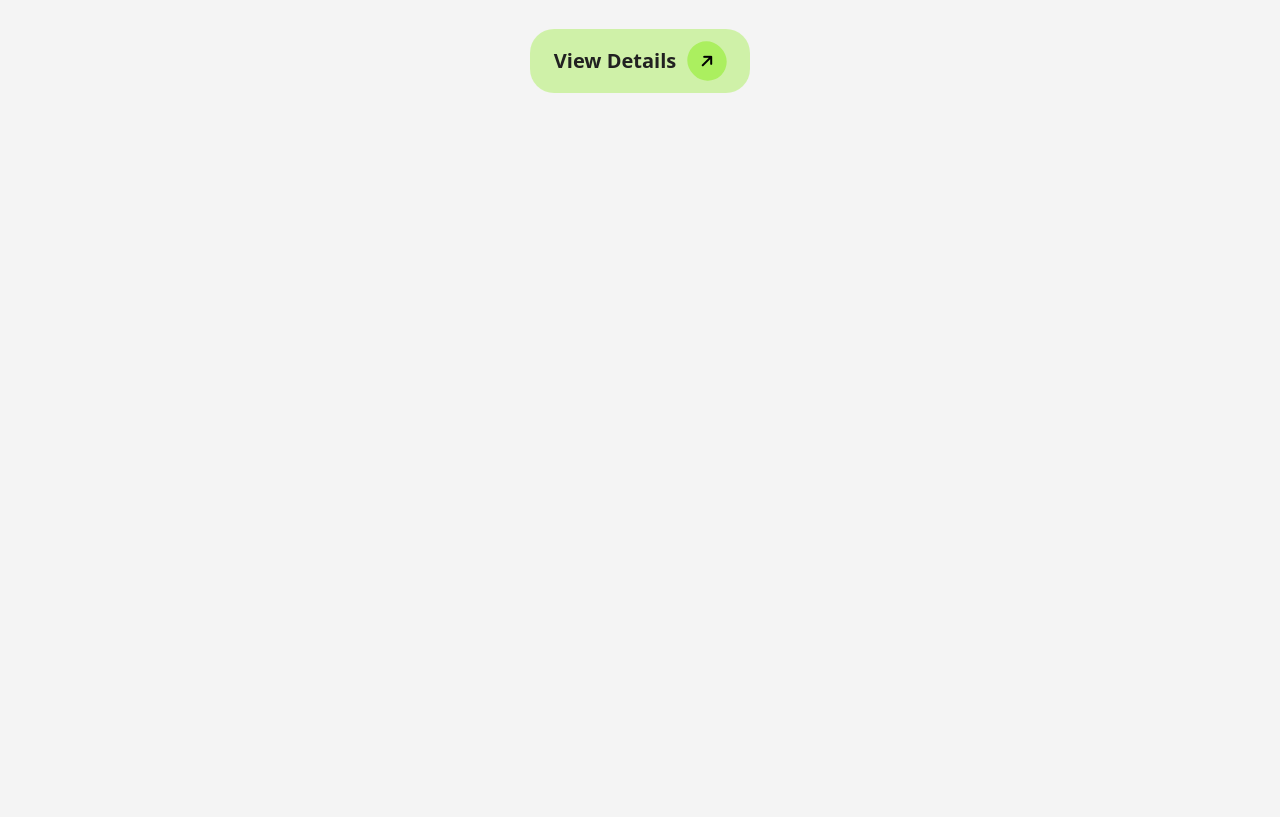
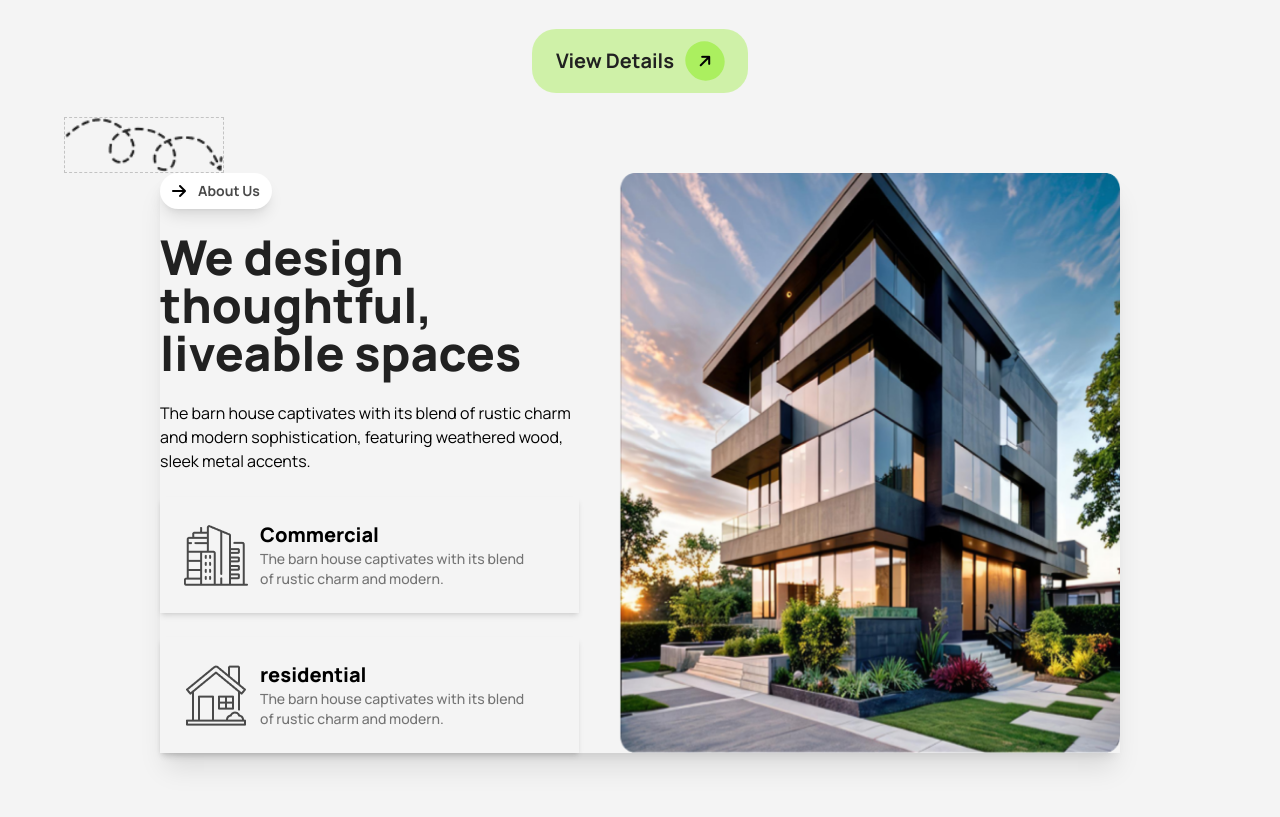
Before and after one commit to aaraf-nahid/assignment-3, a plain HTML site: page index.html in a window 1280 px wide. Shown: the part 749-1566 px from the top of the page. Before the commit the page ends 922 px from the top, so only its background shows below. Drawn offline with nearby package versions, Linux system fonts and the light colour scheme.

Commit message:
added main coertial section

```diff
--- a/index.html
+++ b/index.html
@@ -1,5 +1,5 @@
 <!DOCTYPE html>
-<html lang="en">
+<html lang="en" data-theme="light">
 <head>
     <meta charset="UTF-8">
     <meta name="viewport" content="width=device-width, initial-scale=1.0">
@@ -12,8 +12,18 @@
      <link rel="preconnect" href="https://fonts.googleapis.com">
     <link rel="preconnect" href="https://fonts.gstatic.com" crossorigin>
     <link href="https://fonts.googleapis.com/css2?family=Manrope:wght@200..800&display=swap" rel="stylesheet">
+    <!-- style  -->
+     <style>
+        .manrope{
+  font-family: "Manrope", system-ui;
+  font-optical-sizing: auto;
+  font-weight: normal;
+  font-style: normal;
+}
+
+     </style>
 </head>
-<body class="bg-[#F4F4F4] max-w-screen-2xl mx-auto px-5 md:px-8 lg:px-30 mt-9">
+<body class="bg-[#F4F4F4] max-w-screen-2xl mx-auto px-5 md:px-8 lg:px-30 mt-9 manrope">
     <header class=" pt-10 mb-20 items-center">
         <!-- navbar section -->
         <nav class="flex items-center justify-between">
@@ -65,7 +75,44 @@
             </div>
     </header>
     <main>
-
+        <!-- comertial section -->
+         <section>
+            <div class="lg:flex lg:card-side bg-base-100 shadow-xl lg:mx-32 justify-between mt-16 lg:gap-10 mb-16">
+                <div class="relative lg:w-1/2">
+                    <img class=" absolute -ml-24 -mt-14 w-40  border-dashed border border-[#7373735f] hidden lg:flex" src="assets/Vector.png" alt="">
+                    <div>
+                        <button class="flex gap-3 items-center mb-6 px-3 py-2 bg-[#FFFFFF] shadow-lg rounded-3xl">
+                    <i class="fa-solid fa-arrow-right"></i>
+                    <h2 class="text-sm font-bold text-[#494949]">About Us</h2>
+                    </button>
+                    </div>
+                    <h2 class="text-5xl text-[#212121] font-extrabold">We design thoughtful, <br>liveable spaces</h2>
+                    <p class="mt-6 ">The barn house captivates with its blend of rustic charm and
+                        modern sophistication, featuring weathered wood, sleek metal accents.</p>
+                   <div class="md:grid md:grid-cols-2 lg:grid-cols-1" >
+                    <div class=" flex gap-3 items-center p-6 shadow-md mt-3 lg:mt-6">
+                        <img src="assets/commercial.png" alt="">
+                        <div>
+                        <h3  class="text-xl font-extrabold">Commercial</h3>
+                        <p class="text-sm font-medium text-[#737373]">The barn house captivates with its blend <br>of rustic charm and modern.</p>
+                        </div>
+                    </div>
+                    <div class=" flex gap-3 items-center p-6 shadow-md mt-3 lg:mt-6">
+                        <img src="assets/residential.png" alt="">
+                        <div>
+                        <h3 class="text-xl font-extrabold">residential</h3>
+                        <p class="text-sm font-medium text-[#737373]">The barn house captivates with its blend <br>of rustic charm and modern.</p>
+                        </div>
+                   </div>
+                    </div>
+                  </div>
+                <figure>
+                  <img class="size-full lg:max-w-xl"
+                    src="assets/Rectangle.png"
+                    alt="Album" />
+                </figure>
+              </div>
+         </section>
 
     </main>
     <footer>
```
